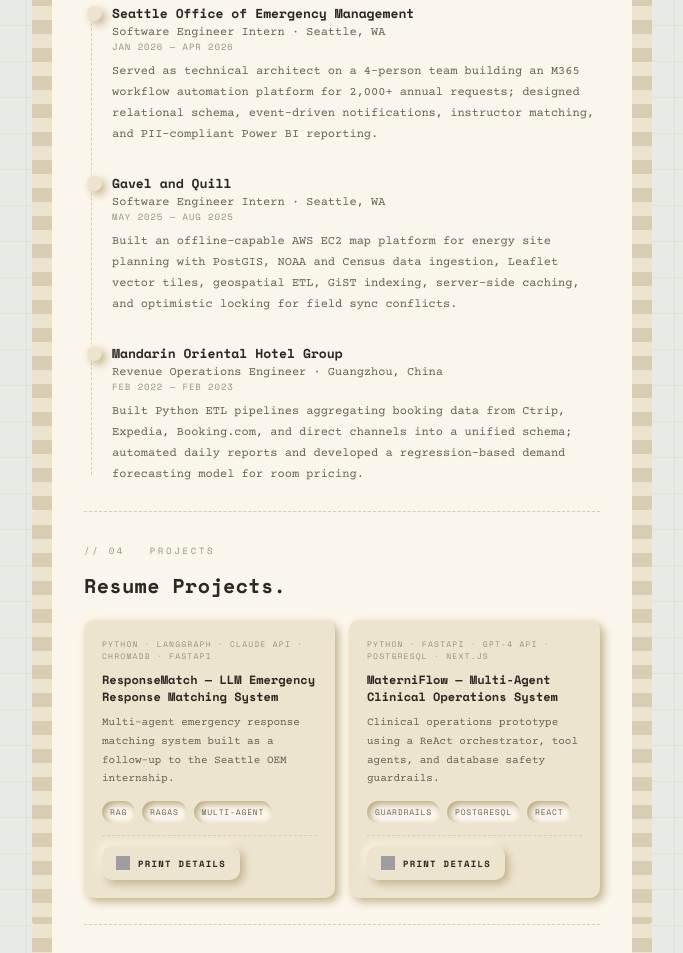
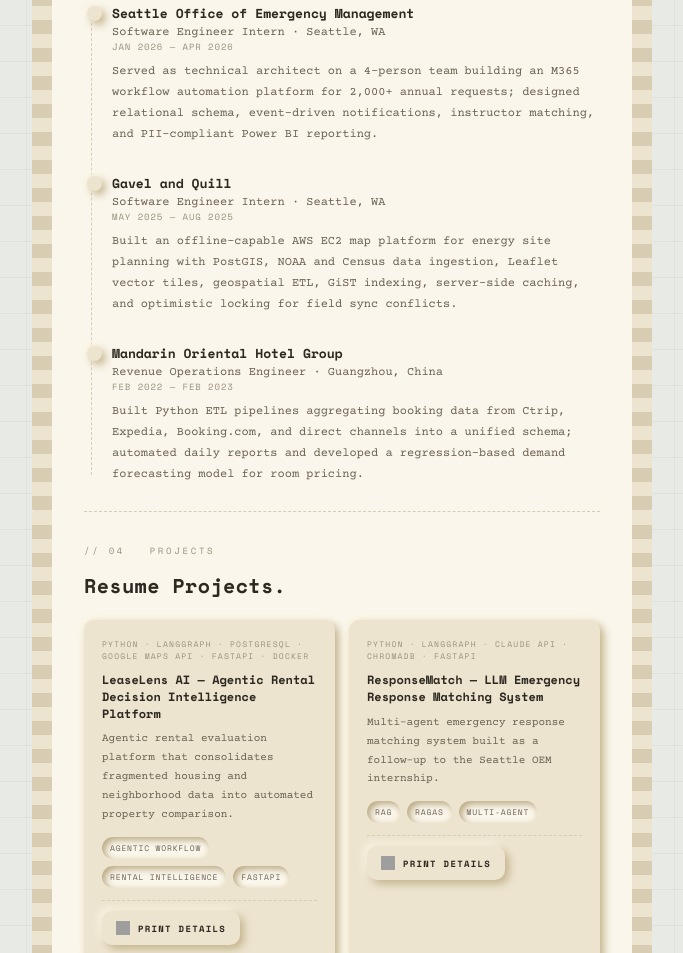
Before and after one commit to Edwardx258/Edwardx258.github.io, a plain HTML site: page index.html in a window 1280 px wide. Shown: the part 1847-2800 px from the top of the page, without its empty margins (298-981 px from the left). Drawn offline with nearby package versions, Linux system fonts and the light colour scheme; grey boxes are pictures that could not be loaded.

Commit message:
Add LeaseLens project to portfolio

```diff
--- a/index.html
+++ b/index.html
@@ -1036,6 +1036,18 @@
     /* ── projects ── */
     const projects = [
       {
+        name: 'LeaseLens AI — Agentic Rental Decision Intelligence Platform',
+        tags: ['Python', 'LangGraph', 'PostgreSQL', 'Google Maps API', 'FastAPI', 'Docker'],
+        desc: 'Agentic rental evaluation platform that consolidates fragmented housing and neighborhood data into automated property comparison.',
+        chips: ['Agentic Workflow', 'Rental Intelligence', 'FastAPI'],
+        detail: [
+          'Reduced rental evaluation effort by about 80% by consolidating 8+ housing and neighborhood data sources into a decision pipeline.',
+          'Designed a LangGraph multi-agent workflow with Planner, Retrieval, Reasoning, Verifier, and Recommendation agents.',
+          'Grounded recommendations in normalized API evidence to reduce hallucinations, combining constraint filters with weighted ranking across 20+ rental signals.',
+          'Reduced recommendation latency by 65% through parallel API orchestration, semantic caching, and asynchronous FastAPI pipelines.'
+        ]
+      },
+      {
         name: 'ResponseMatch — LLM Emergency Response Matching System',
         tags: ['Python', 'LangGraph', 'Claude API', 'ChromaDB', 'FastAPI'],
         desc: 'Multi-agent emergency response matching system built as a follow-up to the Seattle OEM internship.',
@@ -1043,8 +1055,8 @@
         detail: [
           'Architected a multi-agent system automating volunteer matching across 40+ Seattle 311 categories.',
           'Parsed heterogeneous request data into urgency, geo-location, and keyword schemas.',
-          'Designed dual-track validation with LLM and rule-based scoring.',
-          'Integrated ChromaDB retrieval and improved RAGAS Faithfulness from 0.62 to 0.84 while reducing false-positive matches by 30%.'
+          'Designed dual-track validation combining LLM semantic matching with rule-based scoring, reducing false-positive matches by 30% versus an LLM-only baseline.',
+          'Integrated RAG via ChromaDB grounded on public handbooks and improved RAGAS Faithfulness from 0.62 to 0.84.'
         ]
       },
       {
```
Also changed, not shown: 1 other file.
